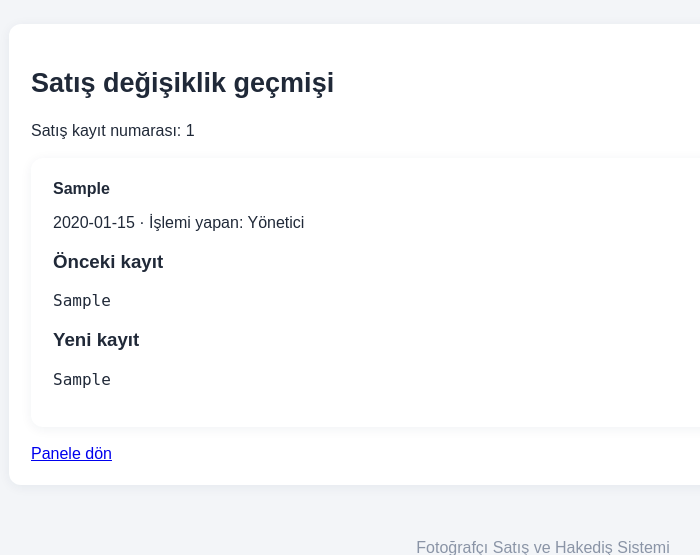
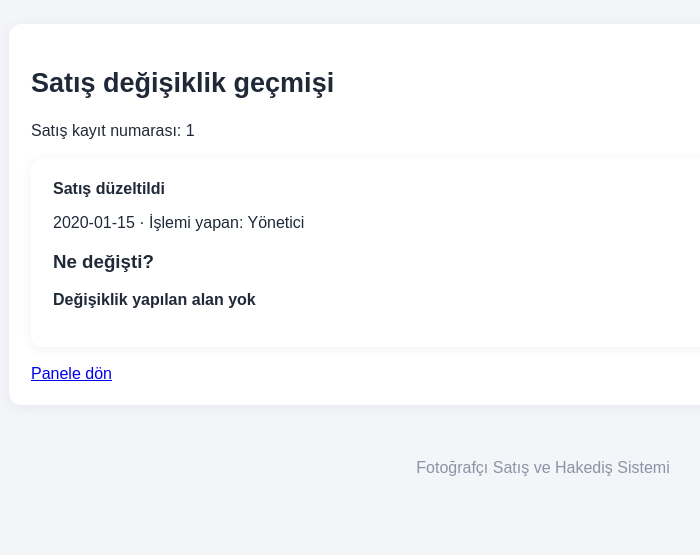
Before and after one commit to yusufaltinay16-pixel/fotografci-satis-sistemi, a Flask app: page /sale/1/history in a window 1280 px wide. Shown: the part 97-652 px from the top of the page, without its empty margins (97-797 px from the left). Run offline with Flask 3, Linux system fonts and the light colour scheme; the visitor is signed in with stand-in values (Sample User, id 1); data comes from the database, SQL or seed files in the repository; tables that the repository leaves empty hold one stand-in row (values such as "Sample post"); some libraries are stand-ins or nearby versions.

Commit message:
Replace raw JSON in individual sale history

```diff
--- a/templates/sale_history.html
+++ b/templates/sale_history.html
@@ -1 +1,28 @@
-{% extends "base.html" %}{% block content %}<section class="panel"><h1>Satış değişiklik geçmişi</h1><p>Satış kayıt numarası: {{sale_id}}</p>{% if changes %}{% for c in changes %}<div class="panel"><strong>{{c.action}}</strong><p>{{c.changed_at}} · İşlemi yapan: {{c.full_name or 'Silinmiş kullanıcı'}}</p><h3>Önceki kayıt</h3><pre style="white-space:pre-wrap;overflow-wrap:anywhere">{{c.old_values}}</pre><h3>Yeni kayıt</h3><pre style="white-space:pre-wrap;overflow-wrap:anywhere">{{c.new_values}}</pre></div>{% endfor %}{% else %}<p>Bu satış için henüz bir değişiklik yapılmamış.</p>{% endif %}<a href="{{url_for('dashboard')}}">Panele dön</a></section>{% endblock %}
+{% extends "base.html" %}
+{% block content %}
+<section class="panel">
+  <h1>Satış değişiklik geçmişi</h1>
+  <p>Satış kayıt numarası: {{sale_id}}</p>
+  {% if changes %}
+    {% for c in changes %}
+      <div class="panel">
+        <strong>{% if c.action == 'Silindi' %}Satış silindi{% else %}Satış düzeltildi{% endif %}</strong>
+        <p>{{c.changed_at}} · İşlemi yapan: {{c.full_name or 'Silinmiş kullanıcı'}}</p>
+        <h3>Ne değişti?</h3>
+        {% if c.summary %}
+          <p><strong>{{c.summary}}</strong></p>
+        {% elif c.differences %}
+          {% for d in c.differences %}
+            <p><strong>{{d.label}}:</strong> {{d.old}} → <strong>{{d.new}}</strong></p>
+          {% endfor %}
+        {% else %}
+          <p>Değişiklik bilgisi bulunamadı.</p>
+        {% endif %}
+      </div>
+    {% endfor %}
+  {% else %}
+    <p>Bu satış için henüz bir değişiklik yapılmamış.</p>
+  {% endif %}
+  <a href="{{url_for('dashboard')}}">Panele dön</a>
+</section>
+{% endblock %}
```
